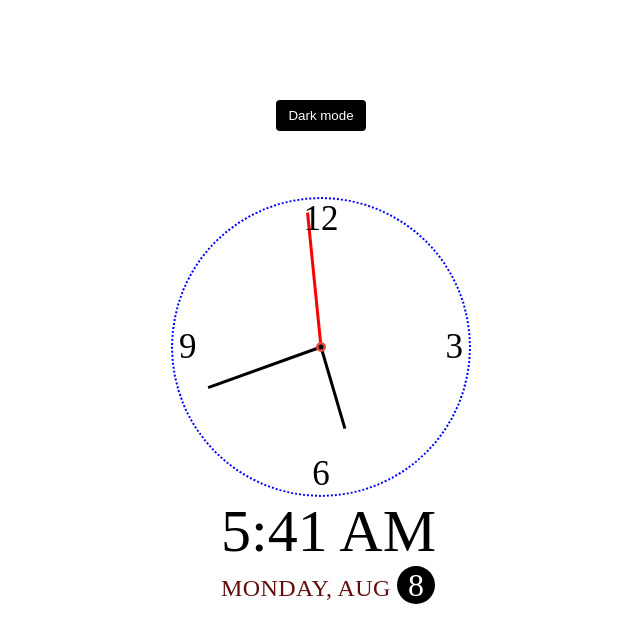
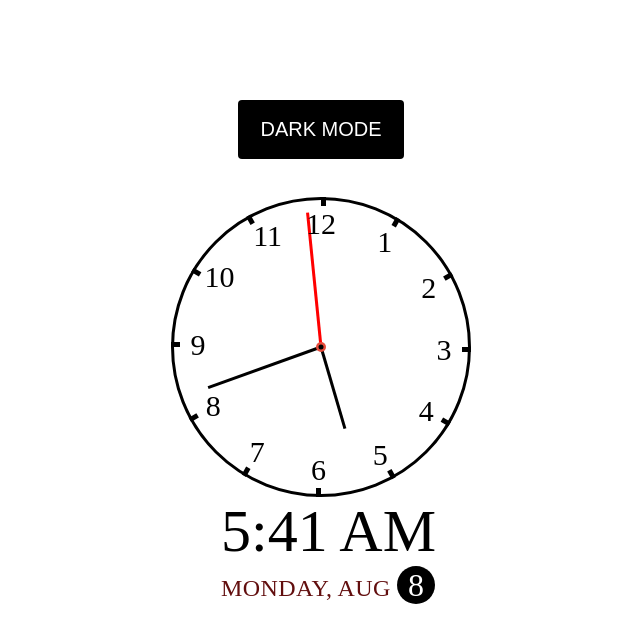
Before and after one commit to pRostok/Clock, a plain HTML site: page index.html in a window 1280 px wide. Shown: the whole page, without its empty margins (319-959 px from the left). Drawn offline with Linux system fonts and the light colour scheme.

Commit message:
apply styling, add ripple effect

```diff
--- a/index.html
+++ b/index.html
@@ -16,10 +16,21 @@
             <div class="needle minute"></div>
             <div class="needle second"></div>
             <div class="center-point"></div>
-            <span class="span twe">12</span>
-            <span class="span tre">3</span>
-            <span class="span six">6</span>
-            <span class="span nin">9</span>
+            <div class="lines">
+                <div class="line"></div>
+                <div class="line"></div>
+                <div class="line"></div>
+                <div class="line"></div>
+                <div class="line"></div>
+                <div class="line"></div>
+                <div class="line"></div>
+                <div class="line"></div>
+                <div class="line"></div>
+                <div class="line"></div>
+                <div class="line"></div>
+                <div class="line"></div>
+            </div>
+
 
         </div>
 
--- a/script.js
+++ b/script.js
@@ -49,3 +49,26 @@ const scale = (num, in_min, in_max, out_min, out_max) => {
 setTime()
 
 setInterval(setTime, 1000)
+
+const buttons = document.querySelectorAll('.toggle')
+
+buttons.forEach(button => {
+    button.addEventListener('click', function (e) {
+        const x = e.clientX
+        const y = e.clientY
+
+        const buttonTop = e.target.offsetTop
+        const buttonLeft = e.target.offsetLeft
+        const xInside = x - buttonLeft
+        const yInside = y - buttonTop
+
+        const circle = document.createElement('span')
+        circle.classList.add('circle')
+        circle.style.top = yInside + 'px'
+        circle.style.left = xInside + 'px'
+
+        this.appendChild(circle)
+
+        setTimeout(() => circle.remove(), 500)
+    })
+})
--- a/style.css
+++ b/style.css
@@ -9,7 +9,7 @@
 
 html.dark {
     --primary-color: white;
-    --secondary-color: rgb(37, 35, 35);
+    --secondary-color: black;
 }
 
 html {
@@ -35,10 +35,31 @@ body {
     color: var(--secondary-color);
     border: 0;
     border-radius: 4px;
-    padding: 8px 12px;
+    padding: 18px 22px;
     position: absolute;
     top: 100px;
     cursor: pointer;
+    font-size: 20px;
+    overflow: hidden;
+    text-transform: uppercase;
+}
+
+button .circle {
+    position: absolute;
+    background-color: rgb(236, 0, 0);
+    width: 50px;
+    height: 50px;
+    border-radius: 50%;
+    transform: translate(-50%, -50%) scale(0);
+    animation: scale .5s ease-out;
+}
+
+
+@keyframes scale {
+    to {
+        transform: translate(-50%, -50%) scale(3);
+        opacity: 0;
+    }
 }
 
 .toogle:focus {
@@ -57,7 +78,7 @@ body {
     position: relative;
     width: 300px;
     height: 300px;
-    border: 2px dotted blue;
+    border: 3px solid var(--primary-color);
     border-radius: 50%;
 }
 
@@ -138,38 +159,115 @@ body {
     font-size: 32px;
 }
 
-.span.twe {
-    font-size: 35px;
+
+
+.line {
+    width: 5px;
+    height: 9px;
+    background-color: var(--primary-color);
     position: absolute;
-    top: 7%;
     left: 50%;
-    color: var(--primary-color);
-    transform: translate(-50%, -50%);
+    top: 50%;
+    transform-origin: 0 150px;
 }
 
-.span.tre {
-    font-size: 35px;
-    position: absolute;
-    top: 50%;
-    left: 95%;
-    color: var(--primary-color);
-    transform: translate(-50%, -50%);
+.line:nth-child(1) {
+    transform: translateY(-150px);
+}
+.line:nth-child(2) {
+    transform: translateY(-150px) rotateZ(calc(360deg / 12));
+}
+.line:nth-child(3) {
+    transform: translateY(-150px) rotateZ(calc(2 * 360deg / 12));
+}
+.line:nth-child(4) {
+    transform: translateY(-150px) rotateZ(calc(3 * 360deg / 12));
+}
+.line:nth-child(5) {
+    transform: translateY(-150px) rotateZ(calc(4 * 360deg / 12));
+}
+.line:nth-child(6) {
+    transform: translateY(-150px) rotateZ(calc(5 * 360deg / 12));
+}
+.line:nth-child(7) {
+    transform: translateY(-150px) rotateZ(calc(6 * 360deg / 12));
+}
+.line:nth-child(8) {
+    transform: translateY(-150px) rotateZ(calc(7 * 360deg / 12));
+}
+.line:nth-child(9) {
+    transform: translateY(-150px) rotateZ(calc(8 * 360deg / 12));
+}
+.line:nth-child(10) {
+    transform: translateY(-150px) rotateZ(calc(9 * 360deg / 12));
+}
+.line:nth-child(11) {
+    transform: translateY(-150px) rotateZ(calc(10 * 360deg / 12));
+}
+.line:nth-child(12) {
+    transform: translateY(-150px) rotateZ(calc(11 * 360deg / 12));
 }
 
-.span.six {
-    font-size: 35px;
-    position: absolute;
-    top: 93%;
-    left: 50%;
-    color: var(--primary-color);
-    transform: translate(-50%, -50%);
+.line::after {
+    font-size: 30px;
+    display: inline-block;
+    margin: 10px 0 0 -5px;
 }
 
-.span.nin {
-    font-size: 35px;
-    position: absolute;
-    top: 50%;
-    left: 5%;
-    color: var(--primary-color);
-    transform: translate(-50%, -50%);
+.line:nth-child(1)::after {
+    content: '12';
+    transform: translateX(-10px);
 }
+
+.line:nth-child(2)::after {
+    content: '1';
+    transform: rotateZ(calc(-360deg / 12));
+}
+
+.line:nth-child(3)::after {
+    content: '2';
+    transform: rotateZ(calc(-2 * 360deg / 12));
+}
+
+.line:nth-child(4)::after {
+    content: '3';
+    transform: rotateZ(calc(-3 * 360deg / 12));
+}
+
+.line:nth-child(5)::after {
+    content: '4';
+    transform: rotateZ(calc(-4 * 360deg / 12));
+}
+
+.line:nth-child(6)::after {
+    content: '5';
+    transform: rotateZ(calc(-5 * 360deg / 12));
+}
+
+.line:nth-child(7)::after {
+    content: '6';
+    transform: rotateZ(calc(-6 * 360deg / 12));
+}
+
+.line:nth-child(8)::after {
+    content: '7';
+    transform: rotateZ(calc(-7 * 360deg / 12));
+}
+
+.line:nth-child(9)::after {
+    content: '8';
+    transform: rotateZ(calc(-8 * 360deg / 12));
+}
+
+.line:nth-child(10)::after {
+    content: '9';
+    transform: rotateZ(calc(-9 * 360deg / 12));
+}
+.line:nth-child(11)::after {
+    content: '10';
+    transform: rotateZ(calc(-10 * 360deg / 12));
+}
+.line:nth-child(12)::after {
+    content: '11';
+    transform: rotateZ(calc(-11 * 360deg / 12));
+}
```
